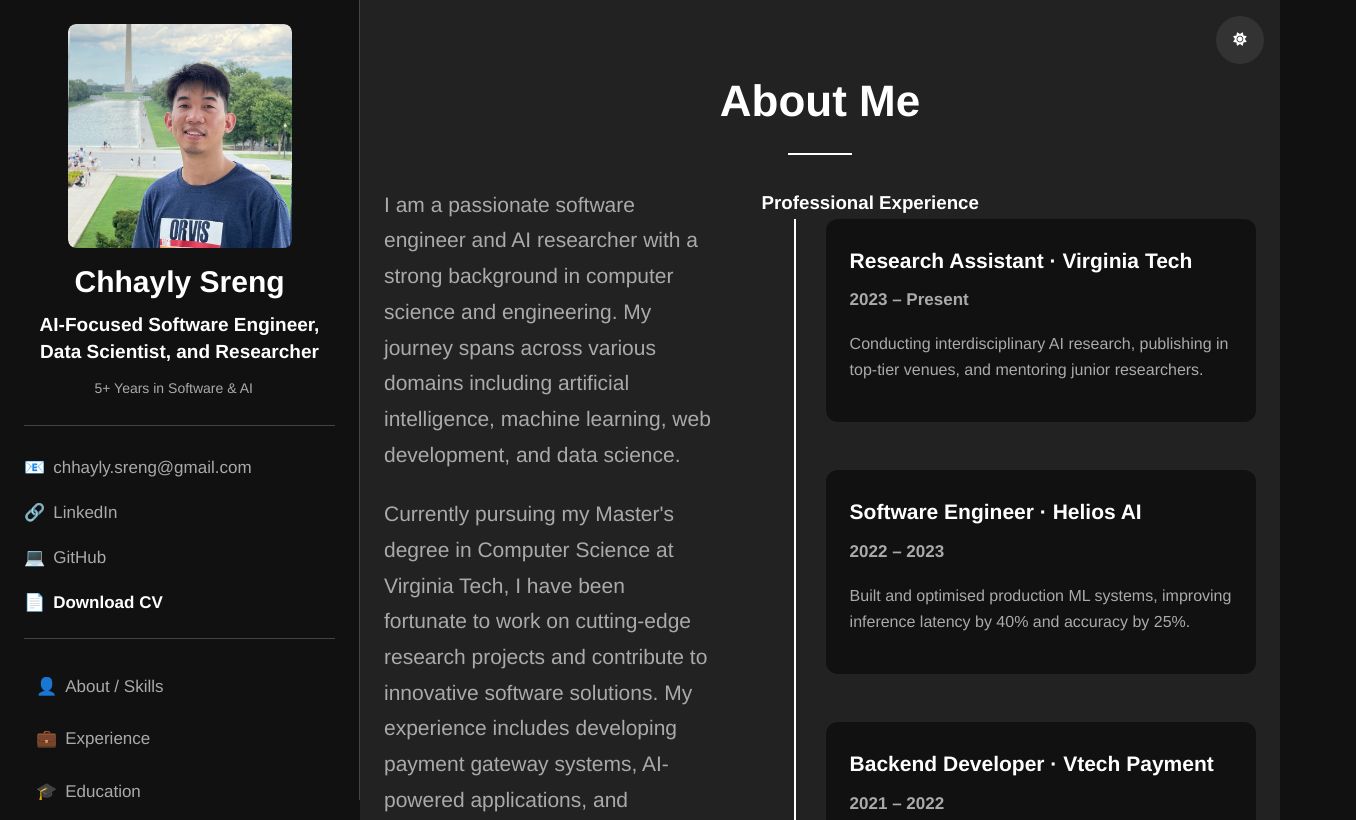
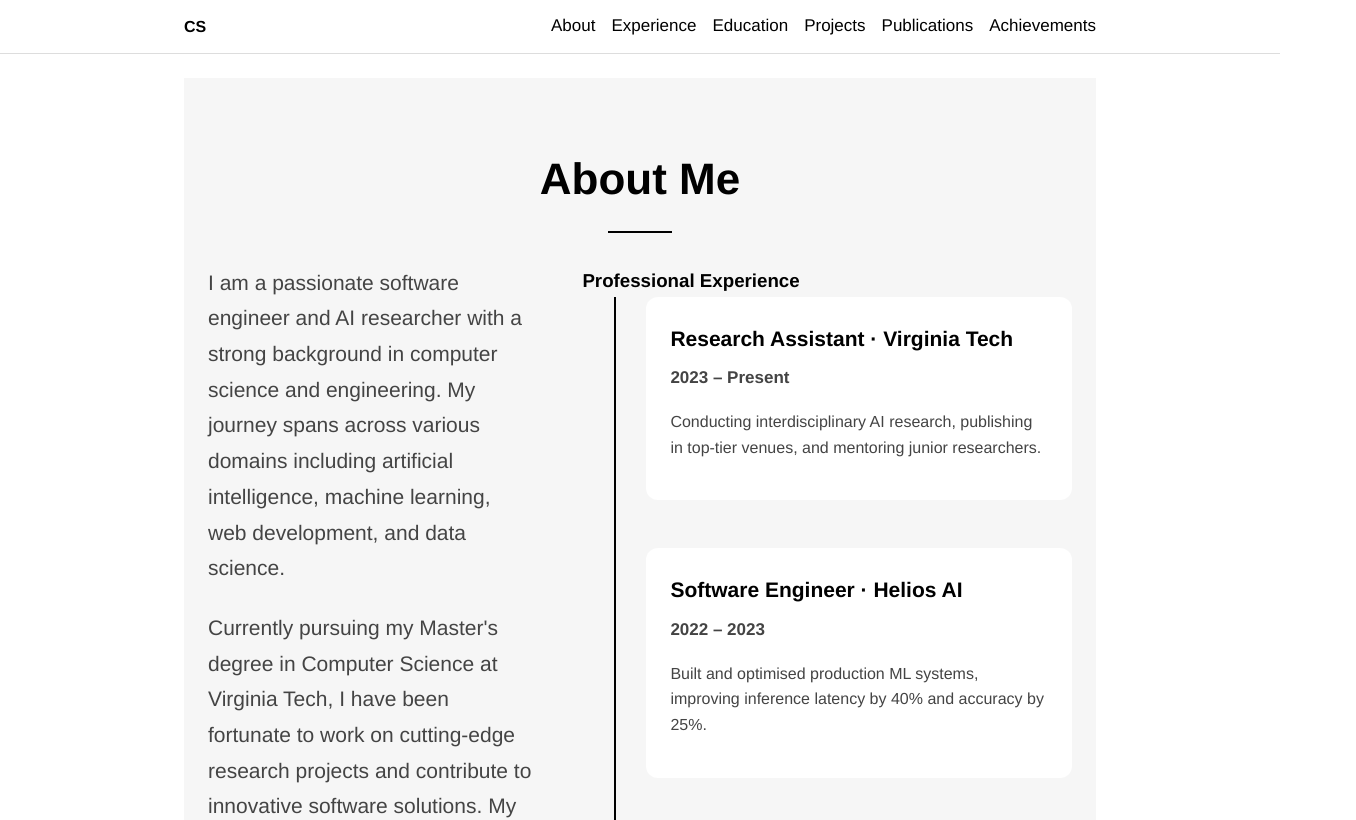
Before and after one commit to chhayly/chhayly.github.io, a Next.js app: page / in a window 1280 px wide. Shown: the top 820 px of the page, 1356 px wide, since content can reach past the window. Built offline with nearby package versions, Linux system fonts and the light colour scheme.

Commit message:
Redesign layout with simple header

```diff
--- a/app/layout.tsx
+++ b/app/layout.tsx
@@ -1,10 +1,5 @@
 import type { Metadata } from 'next';
-import Link from 'next/link'; // Import Link if you use it for Next.js internal navigation later
-import AOSInitializer from './components/utils/AOSInitializer';
-import NavigationClient from './components/ui/NavigationClient';
-import ThemeHandler from './components/ui/ThemeHandler';
-import ScrollProgress from './components/ui/ScrollProgress';
-import BackToTopButton from './components/ui/BackToTopButton';
+// No additional imports needed for minimal layout
 
 export const metadata: Metadata = {
   title: 'Chhayly Sreng - AI Researcher & Software Engineer',
@@ -23,126 +18,25 @@ export default function RootLayout({
     <html lang="en">
       <head>
         <link href="https://cdnjs.cloudflare.com/ajax/libs/font-awesome/6.4.0/css/all.min.css" rel="stylesheet" />
-        <link href="https://unpkg.com/aos@2.3.1/dist/aos.css" rel="stylesheet" />
         <link rel="stylesheet" href="/css/style.css" />
       </head>
       <body>
-        <AOSInitializer />
-        <NavigationClient />
-        <ThemeHandler />
-        <ScrollProgress />
-        <div id="sidebar-overlay" className="sidebar-overlay"></div>
-        <button id="mobile-sidebar-toggle-btn" className="mobile-sidebar-toggle" aria-label="Toggle sidebar">
-          <i className="fas fa-bars"></i>
-        </button>
-        {/* Mobile Navigation */}
-        <nav className="mobile-navbar" id="mobile-navbar">
-            <div className="mobile-nav-container">
-                <div className="nav-logo">
-                    <a href="#home">CS</a>
-                </div>
-                <div className="nav-menu" id="nav-menu">
-                    <a href="#home" className="nav-link">Home</a>
-                    <a href="#about" className="nav-link">About</a>
-                    <a href="#skills" className="nav-link">Skills</a>
-                    <a href="#experience" className="nav-link">Experience</a>
-                    <a href="#projects" className="nav-link">Projects</a>
-                    <a href="#publications" className="nav-link">Publications</a>
-                    <a href="#achievements" className="nav-link">Achievements</a>
-                </div>
-                <div className="mobile-nav-toggle" id="mobile-nav-toggle">
-                    <span className="bar"></span>
-                    <span className="bar"></span>
-                    <span className="bar"></span>
-                </div>
-            </div>
-        </nav>
-
-        <div className="layout">
-            {/* Sidebar */}
-            <aside className="sidebar" id="sidebar">
-                <div className="sidebar-content">
-                    {/* Profile Section */}
-                    <div className="sidebar-profile">
-                        <div className="profile-image">
-                            <img src="/images/profile_picture.png" alt="Profile Picture" />
-                        </div>
-                        <h1>Chhayly Sreng</h1>
-                        <p className="profile-subtitle">AI-Focused Software Engineer, Data Scientist, and Researcher</p>
-                        <div className="profile-tagline">
-                            <span className="tagline-text" id="tagline-text">5+ Years in Software & AI</span>
-                            <span className="tagline-cursor">|</span>
-                        </div>
-                    </div>
-
-                    {/* Contact Info - simplified for now */}
-                    <div className="sidebar-contact">
-                        <div className="contact-info">
-                            <div className="contact-item">
-                                {/* <i className="fas fa-envelope"></i> */}
-                                <span>📧</span> <a href="mailto:chhayly.sreng@gmail.com">chhayly.sreng@gmail.com</a>
-                            </div>
-                            <div className="contact-item">
-                                {/* <i className="fab fa-linkedin"></i> */}
-                                <span>🔗</span> <a href="https://www.linkedin.com/in/chhaylysreng/" target="_blank" rel="noopener noreferrer">LinkedIn</a>
-                            </div>
-                            <div className="contact-item">
-                                {/* <i className="fab fa-github"></i> */}
-                                <span>💻</span> <a href="https://github.com/chhayly" target="_blank" rel="noopener noreferrer">GitHub</a>
-                            </div>
-                            <div className="contact-item resume-link">
-                                {/* <i className="fas fa-file"></i> */}
-                                <span>📄</span> <a href="/documents/resume.pdf" target="_blank" rel="noopener noreferrer">Download CV</a> {/* Path adjusted for public folder */}
-                            </div>
-                        </div>
-                    </div>
-
-                    {/* Section Navigation */}
-                    <nav className="sidebar-nav">
-                        <ul className="sidebar-menu">
-                            <li><a href="#about" className="sidebar-link" data-section="about">
-                                {/* <i className="fas fa-user"></i> */} <span>👤</span> About / Skills
-                            </a></li>
-                            <li><a href="#experience" className="sidebar-link" data-section="experience">
-                                {/* <i className="fas fa-briefcase"></i> */} <span>💼</span> Experience
-                            </a></li>
-                            <li><a href="#education" className="sidebar-link" data-section="education">
-                                {/* <i className="fas fa-graduation-cap"></i> */} <span>🎓</span> Education
-                            </a></li>
-                            <li><a href="#projects" className="sidebar-link" data-section="projects">
-                                {/* <i className="fas fa-folder-open"></i> */} <span>📁</span> Projects
-                            </a></li>
-                            <li><a href="#publications" className="sidebar-link" data-section="publications">
-                                {/* <i className="fas fa-file-alt"></i> */} <span>📜</span> Publications
-                            </a></li>
-                            <li><a href="#achievements" className="sidebar-link" data-section="achievements">
-                                {/* <i className="fas fa-trophy"></i> */} <span>🏆</span> Achievements
-                            </a></li>
-                        </ul>
-                    </nav>
-
-                    {/* Sidebar Footer - simplified */}
-                    <div className="sidebar-footer">
-                        <p>&copy; 2025 Chhayly Sreng</p>
-                    </div>
-                </div>
-            </aside>
-
-            {/* Main Content Area */}
-            <main className="main-content">
-                {children}
-            </main>
-        </div>
-
-        {/* Global Dark Mode Toggle - structure only, functionality later */}
-        <button id="global-theme-toggle" className="global-theme-toggle" aria-label="Toggle dark mode">
-            <i className="fas fa-moon"></i>
-        </button>
-        <BackToTopButton />
-
-        {/* Scripts - AOS will be handled differently in Next.js, placeholder for now */}
-        {/* <script src="https://unpkg.com/aos@2.3.1/dist/aos.js"></script> */}
-        {/* <script src="/assets/js/script.js"></script> {/* This will be migrated to React components */}
+        <header className="site-header">
+          <div className="header-container">
+            <a href="#home" className="logo">CS</a>
+            <nav className="site-nav">
+              <a href="#about">About</a>
+              <a href="#experience">Experience</a>
+              <a href="#education">Education</a>
+              <a href="#projects">Projects</a>
+              <a href="#publications">Publications</a>
+              <a href="#achievements">Achievements</a>
+            </nav>
+          </div>
+        </header>
+        <main className="site-main">
+          {children}
+        </main>
       </body>
     </html>
   );
--- a/public/css/style.css
+++ b/public/css/style.css
@@ -1814,3 +1814,52 @@ textarea:focus {
     }
 }
 /* --- End Project Modal Content (ProjectList.tsx) --- */
+
+/* --- Minimal Header and Layout --- */
+.site-header {
+    position: sticky;
+    top: 0;
+    width: 100%;
+    background: var(--bg-primary);
+    border-bottom: 1px solid var(--border-color);
+    padding: var(--spacing-3) 0;
+    z-index: 1000;
+}
+
+.header-container {
+    max-width: 960px;
+    margin: 0 auto;
+    padding: 0 var(--spacing-6);
+    display: flex;
+    justify-content: space-between;
+    align-items: center;
+}
+
+.logo {
+    font-weight: 700;
+    color: var(--primary-color);
+    text-decoration: none;
+}
+
+.site-nav {
+    display: flex;
+    gap: var(--spacing-4);
+}
+
+.site-nav a {
+    color: var(--text-primary);
+    text-decoration: none;
+    font-size: var(--font-size-sm);
+    transition: var(--transition-fast);
+}
+
+.site-nav a:hover {
+    color: var(--primary-color);
+}
+
+.site-main {
+    max-width: 960px;
+    margin: 0 auto;
+    padding: var(--spacing-6);
+}
+/* --- End Minimal Header and Layout --- */
```
